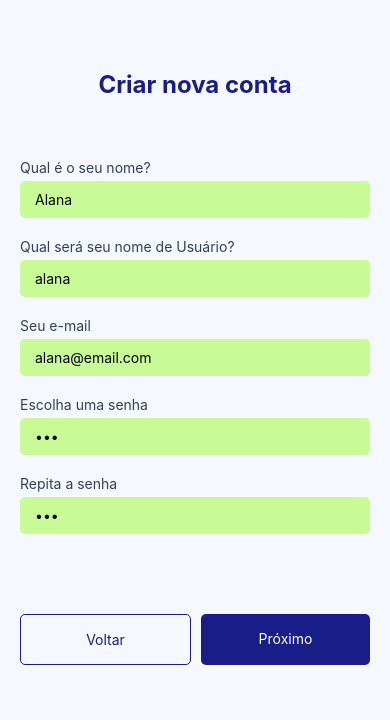
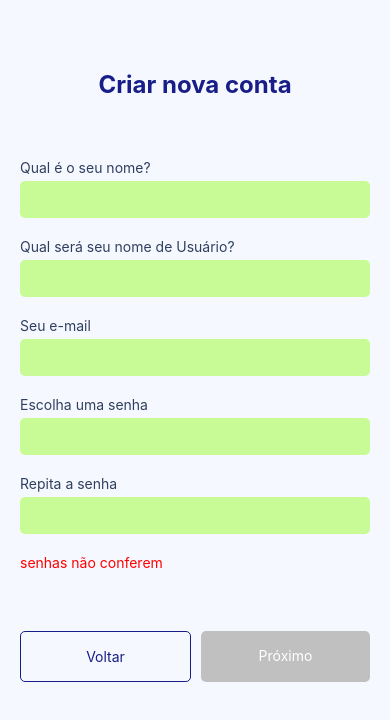
Before and after one commit to caroldelira/SenacPI, a React Native app: screen /SignUp in a window 390 px wide. Shown: the top 720 px of the page. Built offline with nearby package versions, Linux system fonts and the light colour scheme.

Commit message:
removidas informacoes fixadas para teste de usuario na tela de cadastro

```diff
--- a/src/screens/SignUpScreen.js
+++ b/src/screens/SignUpScreen.js
@@ -12,11 +12,11 @@ import {
 import api from "../services/api";
 
 export function SignUpScreen({ navigation }) {
-  const [name, setName] = useState("Alana");
-  const [userName, setUserName] = useState("alana");
-  const [email, setEmail] = useState("alana@email.com");
-  const [password, setPassword] = useState("123");
-  const [confirmPassword, setConfirmPassword] = useState("123");
+  const [name, setName] = useState("");
+  const [userName, setUserName] = useState("");
+  const [email, setEmail] = useState("");
+  const [password, setPassword] = useState("");
+  const [confirmPassword, setConfirmPassword] = useState("");
   const [passwordChecked, setPasswordChecked] = useState(true);
 
   const [sending, setSending] = useState(false);
```
